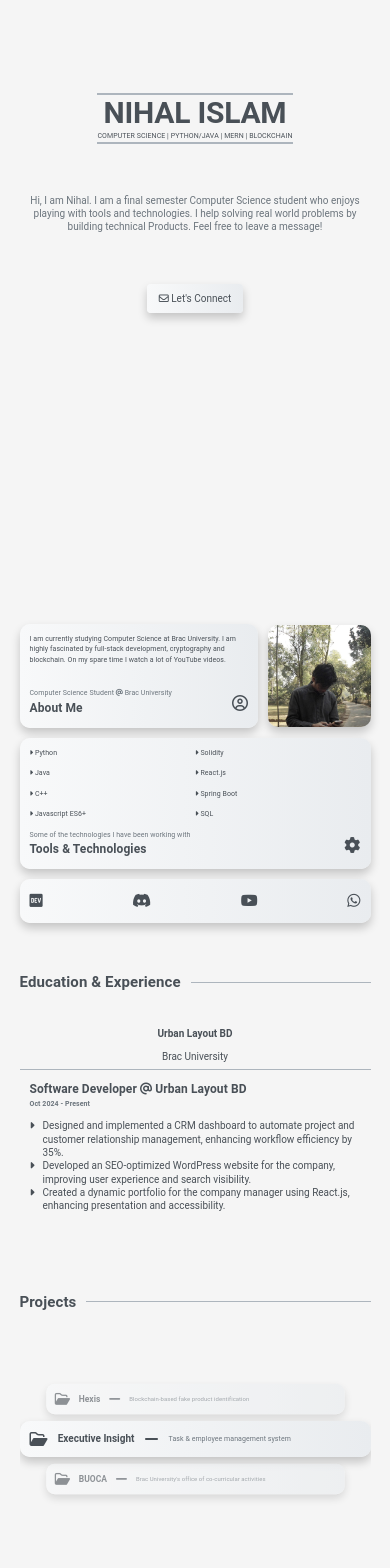
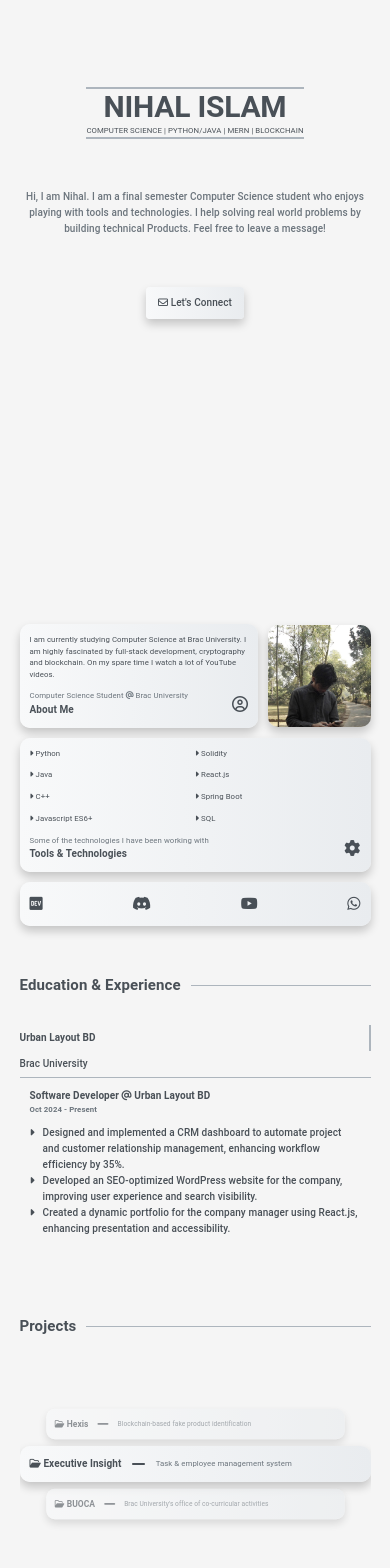
Before and after one commit to nihalislam01/Nihal, a React (Create React App) app: page / in a window 390 px wide. Shown: the part 240-1808 px from the top of the page. Built offline with nearby package versions, Linux system fonts and the light colour scheme.

Commit message:
version1.1.3: font adjustment for bigger screen and a new project added

```diff
--- a/src/components/Experience.js
+++ b/src/components/Experience.js
@@ -41,7 +41,7 @@ export default function Experience() {
                 <div className="experience-title">
                     {
                         experience.map(({ company }, index) => (
-                            <Typography variant="h5" fontWeight={`${selectedIndex === index ? "bold": ""}`} sx={{borderRight: index === selectedIndex ? "2px solid var(--secondary-main)" : ""}} key={index} onClick={() => setSelectedIndex(index)}>
+                            <Typography variant="h6" fontWeight={`${selectedIndex === index ? "bold": ""}`} sx={{borderRight: index === selectedIndex ? "2px solid var(--secondary-main)" : ""}} key={index} onClick={() => setSelectedIndex(index)}>
                                 {company}
                             </Typography>
                         ))
@@ -55,8 +55,8 @@ export default function Experience() {
                             experience[selectedIndex].achievements.map((achievement, index) => (
                                 <motion.div key={`${index}-${selectedIndex}`} variants={bottomFadeUp} initial="hidden" animate={isInView ? "visible" : "hidden"} custom={index*0.2}>
                                     <div className="d-flex gap-2 align-items-start">
-                                        <Typography variant="h5"><i className="fa-solid fa-caret-right experience-icons"></i></Typography>
-                                        <Typography variant="h5" key={index}>{achievement}</Typography>
+                                        <Typography variant="h6"><i className="fa-solid fa-caret-right experience-icons"></i></Typography>
+                                        <Typography variant="h6" key={index}>{achievement}</Typography>
                                     </div>
                                 </motion.div>
                             ))
--- a/src/components/Intro.js
+++ b/src/components/Intro.js
@@ -18,11 +18,11 @@ export default function Intro() {
                 </Box>
             </motion.div>
             <motion.div initial="hidden" animate={isInView ? "visible" : "hidden"} variants={bottomFadeUp} custom={0.2}>
-                <Typography variant="h5" textAlign="center" color="text.secondary">Hi, I am Nihal. I am a final semester Computer Science student who enjoys playing with tools and technologies. I help solving real world problems by building technical Products. Feel free to leave a message!</Typography>
+                <Typography variant="h6" textAlign="center" color="text.secondary">Hi, I am Nihal. I am a final semester Computer Science student who enjoys playing with tools and technologies. I help solving real world problems by building technical Products. Feel free to leave a message!</Typography>
             </motion.div>
             <motion.div initial="hidden" animate={isInView ? "visible" : "hidden"} variants={bottomFadeUp} custom={0.4}>
                 <Button href="mailto:nihalislam2@gmail.com" target="_blank" rel="noopener noreferrer" className="crate email">
-                    <Typography variant="h5"><i className="fa-regular fa-envelope"></i> Let's Connect</Typography>
+                    <Typography variant="h6"><i className="fa-regular fa-envelope"></i> Let's Connect</Typography>
                 </Button>
             </motion.div>
         </Box>
--- a/src/components/Project.js
+++ b/src/components/Project.js
@@ -5,13 +5,54 @@ import { Link, Typography } from "@mui/material";
 import Title from "./Title";
 
 const repositories = [
-    { name: "Hexis", description: "Blockchain-based fake product identification", link: "https://github.com/nihalislam01/Blockchain-Based-Fake-Product-Identification" },
-    { name: "Executive Insight", description: "Task & employee management system", link: "https://github.com/nihalislam01/ExecutiveInsight" },
-    { name: "BUOCA", description: "Brac University's office of co-curricular activities", link: "https://github.com/nihalislam01/BUOCA_IntraHacktive_T2" },
-    { name: "Cinemax", description: "Movie ticket purchasing system", link: "https://github.com/nihalislam01/Online-Movie-Ticket-Purchasing-System" },
-    { name: "Azaan App", description: "Islamic Prayer time teller", link: "https://github.com/nihalislam01/AzaanApp" },
-    { name: "LMS", description: "Library management system", link: "https://github.com/nihalislam01/Library-Management-System" },
-    { name: "Green Mentor", description: "Plant care assist application", link: "https://github.com/nihalislam01/GreenMentor" }
+    {
+        name: "Hexis",
+        description: "Blockchain-based fake product identification",
+        link: "https://github.com/nihalislam01/Blockchain-Based-Fake-Product-Identification",
+        stack: "Node.js (Express.js) | React.js | MongoDB | Solidity"
+    },
+    {
+        name: "Executive Insight",
+        description: "Task & employee management system",
+        link: "https://github.com/nihalislam01/ExecutiveInsight" ,
+        stack: "Spring Boot | React.js | MySQL"
+    },
+    {
+        name: "BUOCA",
+        description: "Brac University's office of co-curricular activities",
+        link: "https://github.com/nihalislam01/BUOCA_IntraHacktive_T2" ,
+        stack: "MERN | WebSocket | Chart.js"
+    },
+    {
+        name: "Cinemax",
+        description: "Movie ticket purchasing system",
+        link: "https://github.com/nihalislam01/Online-Movie-Ticket-Purchasing-System" ,
+        stack: "Node.js (Express.js) | React.js | MySQL"
+    },
+    {
+        name: "Azaan App",
+        description: "Islamic Prayer time teller",
+        link: "https://github.com/nihalislam01/AzaanApp" ,
+        stack: "Swift | Al Adhan API"
+    },
+    {
+        name: "LMS",
+        description: "Library management system",
+        link: "https://github.com/nihalislam01/Library-Management-System" ,
+        stack: "Node.js (Express.js) | React.js | MySQL"
+    },
+    {
+        name: "Green Mentor",
+        description: "Plant care assist application",
+        link: "https://github.com/nihalislam01/GreenMentor" ,
+        stack: "Node.js (Express.js) | HTML/CSS | MySQL"
+    },
+    {
+        name: "Service Lagbe",
+        description: "Online services platform",
+        link: "https://github.com/nihalislam01/ServiceLagbe" ,
+        stack: "Spring Boot | HTML/CSS | MySQL"
+    }
 ];
 
 export default function Project() {
@@ -55,7 +96,7 @@ export default function Project() {
                 <AnimatePresence>
                     {repositories.map((repo, index) => {
                         const offsetIndex = (index - currentIndex + repositories.length) % repositories.length;
-                        const rawIndex = (index===6 && currentIndex===0) ? -1 : (index - currentIndex);
+                        const rawIndex = (index===(repositories.length-1) && currentIndex===0) ? -1 : (index - currentIndex);
                         const distance = Math.abs(offsetIndex);
 
                         return (
@@ -66,10 +107,10 @@ export default function Project() {
                                     scale: distance === 0 ? 1 : (distance === 1 || rawIndex === -1) ? 0.85 : 0.7,
                                 }}>
                                 <Link className="crate repo"  href={repo.link} target="_blank" rel="noopener noreferrer">
-                                    <i className="fa-regular fa-folder-open"></i>
-                                    <Typography variant="h5" fontWeight="bold">{repo.name}</Typography>
+                                    <Typography variant="h6" fontWeight="bold"><i className="fa-regular fa-folder-open"></i> {repo.name}</Typography>
                                     <i className="fa-solid fa-minus"></i>
                                     <Typography color="text.secondary">{repo.description}</Typography>
+                                    <Typography className="stack" color="text.secondary">{repo.stack}</Typography>
                                 </Link>
                             </motion.div>
                         );
--- a/src/index.css
+++ b/src/index.css
@@ -53,22 +53,19 @@ a {
 }
 
 h2 {
-    font-size: 4vw !important;
+    font-size: clamp(40px, 4vw, 70px) !important;
 }
 
 h4 {
-    font-size: 2vw !important;
+    font-size: clamp(20px, 2vw, 40px) !important;
 }
 
 h6 {
-    font-size: 1.4vw !important;
-}
-h5 {
-    font-size: clamp(10px, 1.3vw, 25px) !important;
+    font-size: clamp(10px, 1.3vw, 20px) !important;
 }
 
 p {
-    font-size: 1.1vw !important;
+    font-size: clamp(7px, 1.1vw, 18px) !important;
 }
 
 .big-icons {
@@ -94,16 +91,13 @@ p {
     h6 {
         font-size: 1.6vw !important;
     }
-    h5 {
-        font-size: 1.5vw !important;
-    }
 
     p {
         font-size: 1.4vw !important;
     }
 }
 
-@media only screen and (max-width: 767px) {
+@media only screen and (max-width: 768px) {
     .section-container {
         width: 90%;
     }
@@ -111,22 +105,18 @@ p {
         transform: translateY(-2px);
     }
     h2 {
-        font-size: clamp(30px, 5vw, 40px) !important;
+        font-size: clamp(30px, 6vw, 40px) !important;
     }
 
     h4 {
-        font-size: clamp(15px, 2.6vw, 40px) !important;
+        font-size: clamp(15px, 2.6vw, 30px) !important;
     }
 
     h6 {
-        font-size: clamp(12px, 2.2vw, 40px) !important;
-    }
-
-    h5 {
-        font-size: clamp(10px, 1.7vw, 20px) !important;
+        font-size: clamp(10px, 2.2vw, 20px) !important;
     }
 
     p {
-        font-size: clamp(7px, 1.7vw, 20px) !important;
+        font-size: clamp(7px, 2vw, 15px) !important;
     }
 }
--- a/src/styles/About.css
+++ b/src/styles/About.css
@@ -124,7 +124,7 @@
     }
 }
 
-@media only screen and (max-width: 767px) {
+@media only screen and (max-width: 768px) {
     .about {
         padding: 20px 0px;
     }
--- a/src/styles/Credit.css
+++ b/src/styles/Credit.css
@@ -10,7 +10,7 @@
     font-size: 12px !important;
 }
 
-@media only screen and (max-width: 767px) {
+@media only screen and (max-width: 768px) {
     .credit p {
         font-size: clamp(7px, 2vw, 12px) !important;
     }
--- a/src/styles/Experience.css
+++ b/src/styles/Experience.css
@@ -12,7 +12,7 @@
     width: 25%;
 }
 
-.experience-and-education .experience-title h5 {
+.experience-and-education .experience-title h6 {
     cursor: pointer;
     padding: 10px 0px;
 }
@@ -29,7 +29,7 @@
     margin-top: 0.2vw;
 }
 
-@media only screen and (max-width: 767px) {
+@media only screen and (max-width: 768px) {
     .experience-and-education {
         padding: 20px 0px;
     }
@@ -37,13 +37,11 @@
         display: flex;
         flex-direction: column;
     }
+    .experience-and-education .experience-title h6 {
+        padding: 5px 0px;
+    }
     .experience-and-education .experience-title {
         width: 100%;
-    }
-    .experience-and-education .experience-title h5 {
-        padding: 5px 0px;
-        border: none !important;
-        text-align: center;
     }
     .experience-and-education .details {
         border-left: none;
--- a/src/styles/Intro.css
+++ b/src/styles/Intro.css
@@ -24,14 +24,8 @@
     transition: transform 0.3s ease-in-out;
 }
 
-@media only screen and (max-width: 767px) {
+@media only screen and (max-width: 768px) {
     .intro .email {
         padding: 8px 12px;
     }
 }
-
-@media only screen and (max-width: 525px) {
-    .intro .email {
-        padding: 8px 12px;
-    }
-}
--- a/src/styles/Navbar.css
+++ b/src/styles/Navbar.css
@@ -28,7 +28,7 @@
     background-color: #adb5bd;
 }
 
-@media only screen and (max-width: 767px) {
+@media only screen and (max-width: 768px) {
     .navigation .sections {
         display: none;;
     }
--- a/src/styles/Project.css
+++ b/src/styles/Project.css
@@ -31,9 +31,12 @@
         padding-top: 100px;
     }
 }
-@media only screen and (max-width: 767px) {
+@media only screen and (max-width: 768px) {
     .project {
         padding: 20px 0px;
+    }
+    .stack {
+        display: none;
     }
 }
 @media only screen and (max-width: 425px) {
```
